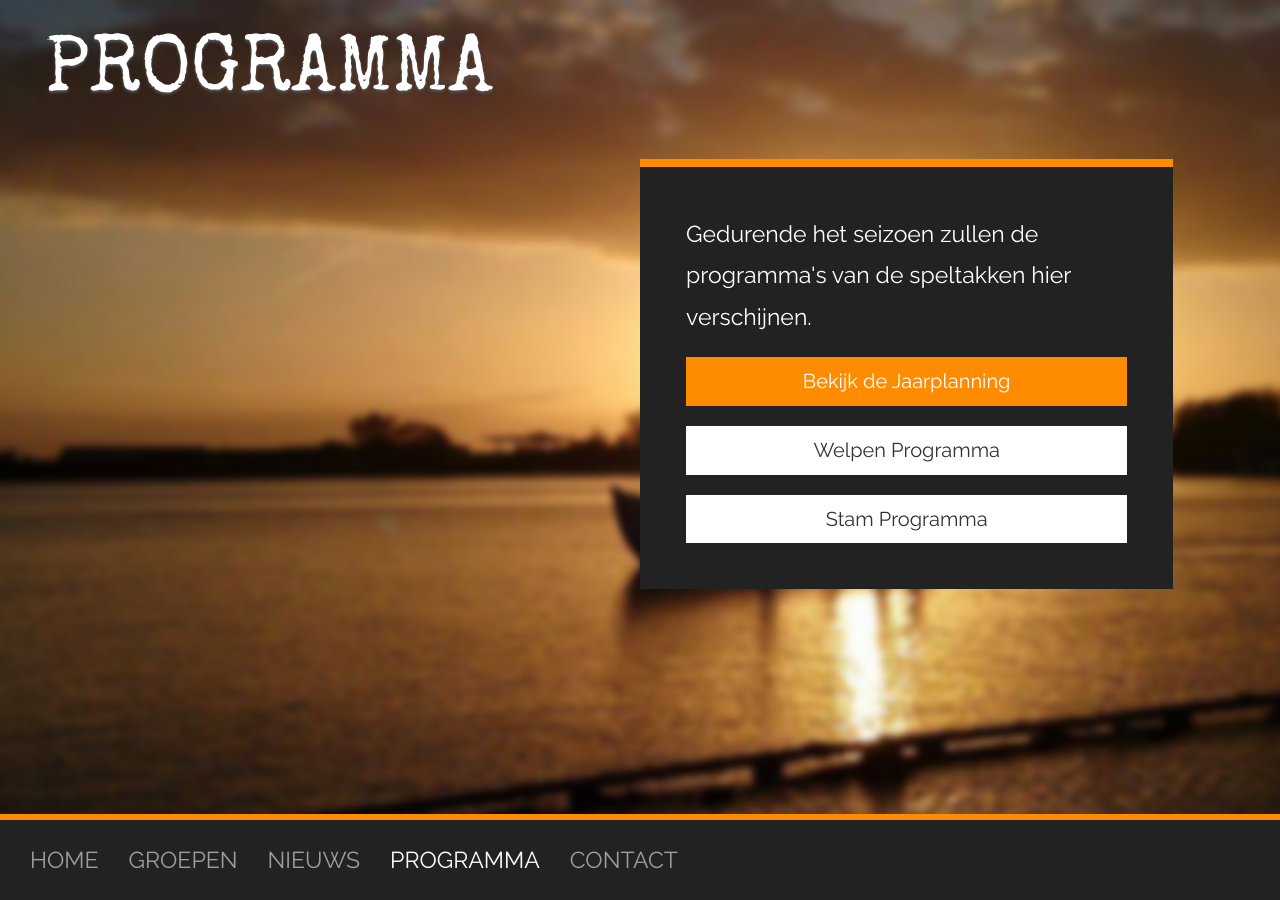
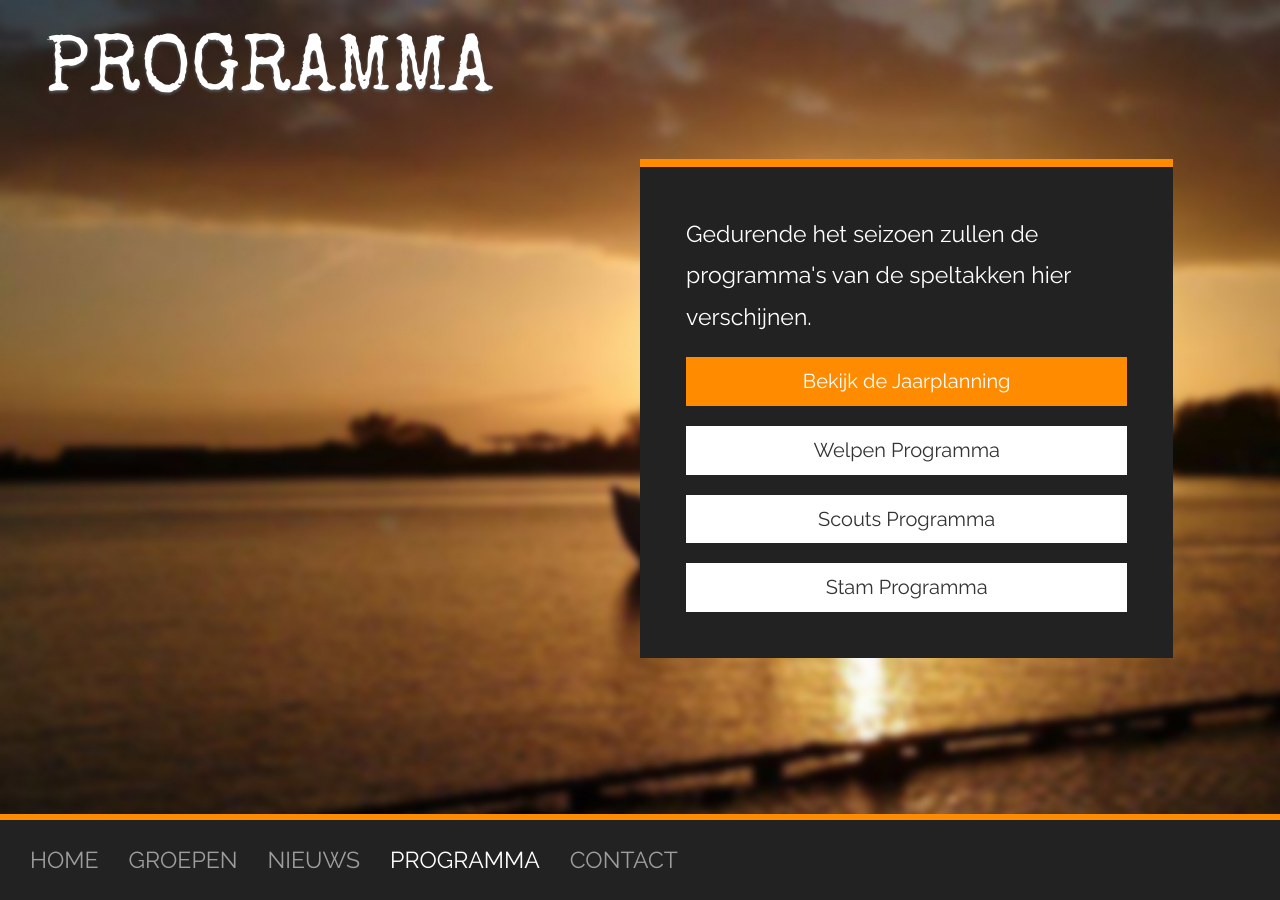
Before and after one commit to nognooitmeegemaakt/website, a Jekyll site: the page built from agenda.html, in a window 1280 px wide. Built offline with Jekyll 4.4.1, drawn with Linux system fonts in a browser that asks for light colours; some web fonts are replaced.

Commit message:
Add scouts link

```diff
--- a/_includes/text/agenda.html
+++ b/_includes/text/agenda.html
@@ -4,4 +4,6 @@
 
 <a href="/programma/welpen" class="btn btn-default btn-lg btn-agenda btn-speltak">Welpen Programma</a>
 
+<a href="/programma/scouts" class="btn btn-default btn-lg btn-agenda btn-speltak">Scouts Programma</a>
+
 <a href="/programma/stam" class="btn btn-default btn-lg btn-agenda btn-speltak">Stam Programma</a>
```
